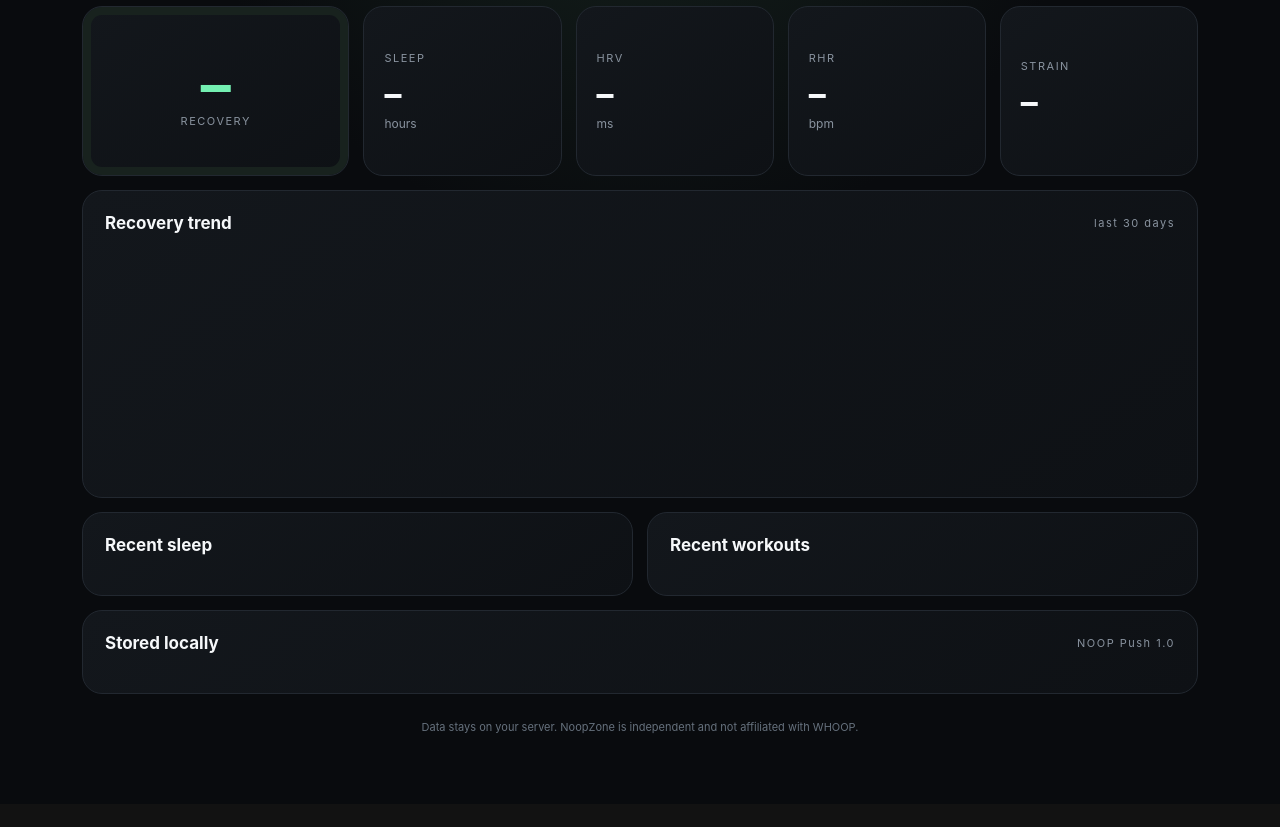
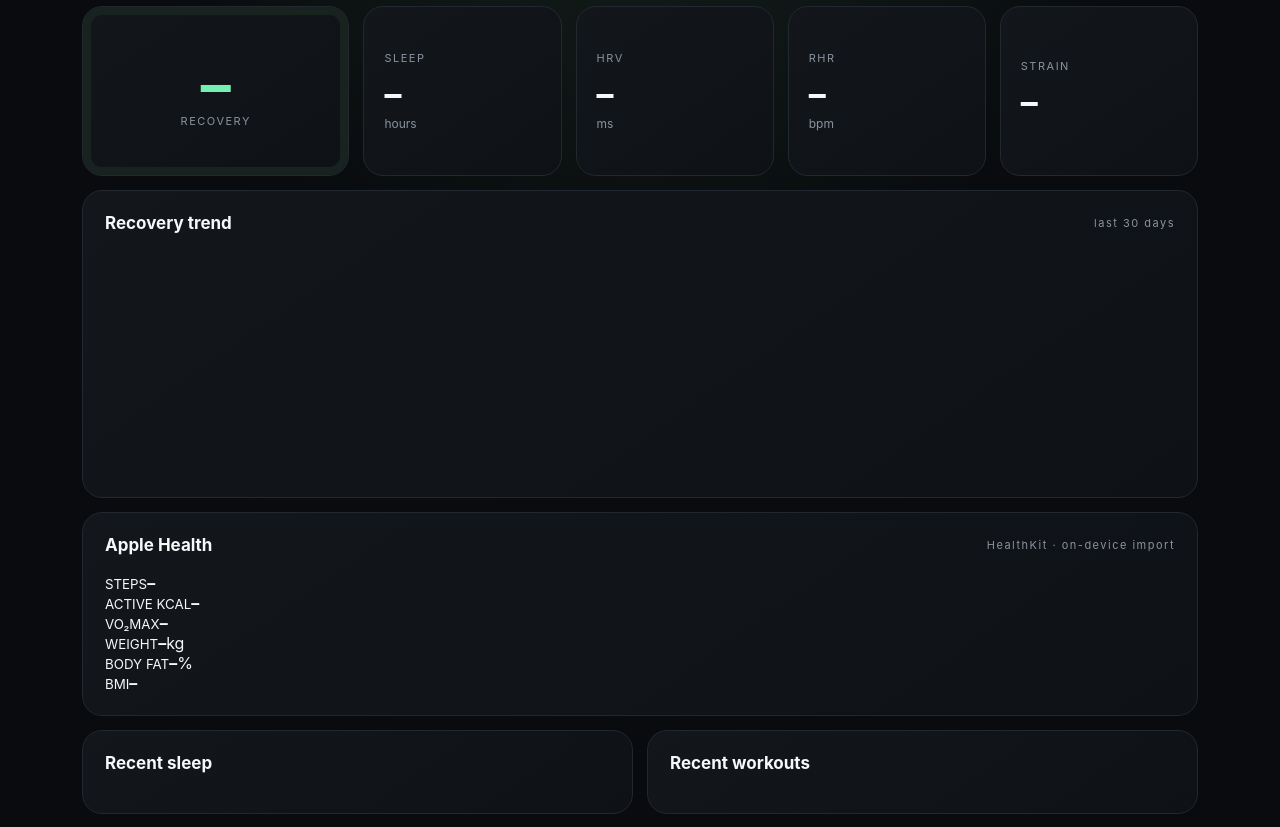
Before and after one commit to dviree/noopzonedocker, a plain HTML site: page static/index.html in a window 1280 px wide. Shown: the part 116-943 px from the top of the page. Before the commit the page ends 920 px from the top, so only its background shows below. Drawn offline with Linux system fonts and the light colour scheme; no server answers.

Commit message:
Show Apple Health metrics in dashboard

```diff
--- a/static/index.html
+++ b/static/index.html
@@ -24,6 +24,17 @@
       <div class="cardhead"><h2>Recovery trend</h2><span>last 30 days</span></div>
       <svg id="trend" viewBox="0 0 900 220" role="img" aria-label="Recovery trend"></svg>
     </section>
+    <section class="card">
+      <div class="cardhead"><h2>Apple Health</h2><span>HealthKit · on-device import</span></div>
+      <div class="healthgrid">
+        <div class="healthmetric"><small>STEPS</small><strong id="appleSteps">–</strong></div>
+        <div class="healthmetric"><small>ACTIVE KCAL</small><strong id="appleActive">–</strong></div>
+        <div class="healthmetric"><small>VO₂MAX</small><strong id="appleVo2">–</strong></div>
+        <div class="healthmetric"><small>WEIGHT</small><strong id="appleWeight">–</strong><span>kg</span></div>
+        <div class="healthmetric"><small>BODY FAT</small><strong id="appleBodyFat">–</strong><span>%</span></div>
+        <div class="healthmetric"><small>BMI</small><strong id="appleBmi">–</strong></div>
+      </div>
+    </section>
     <div class="grid">
       <section class="card"><div class="cardhead"><h2>Recent sleep</h2></div><div id="sleepList" class="list"></div></section>
       <section class="card"><div class="cardhead"><h2>Recent workouts</h2></div><div id="workoutList" class="list"></div></section>
```
